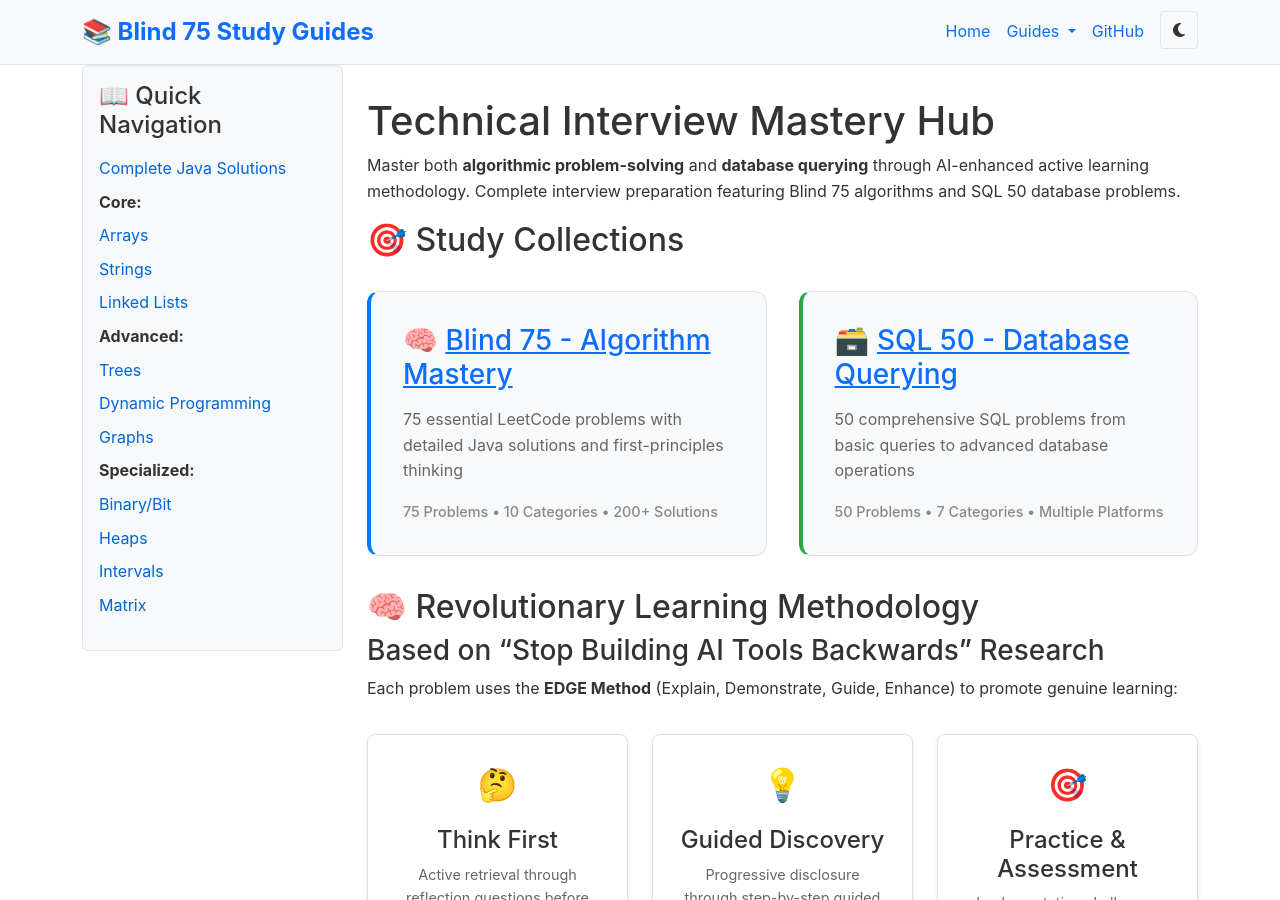
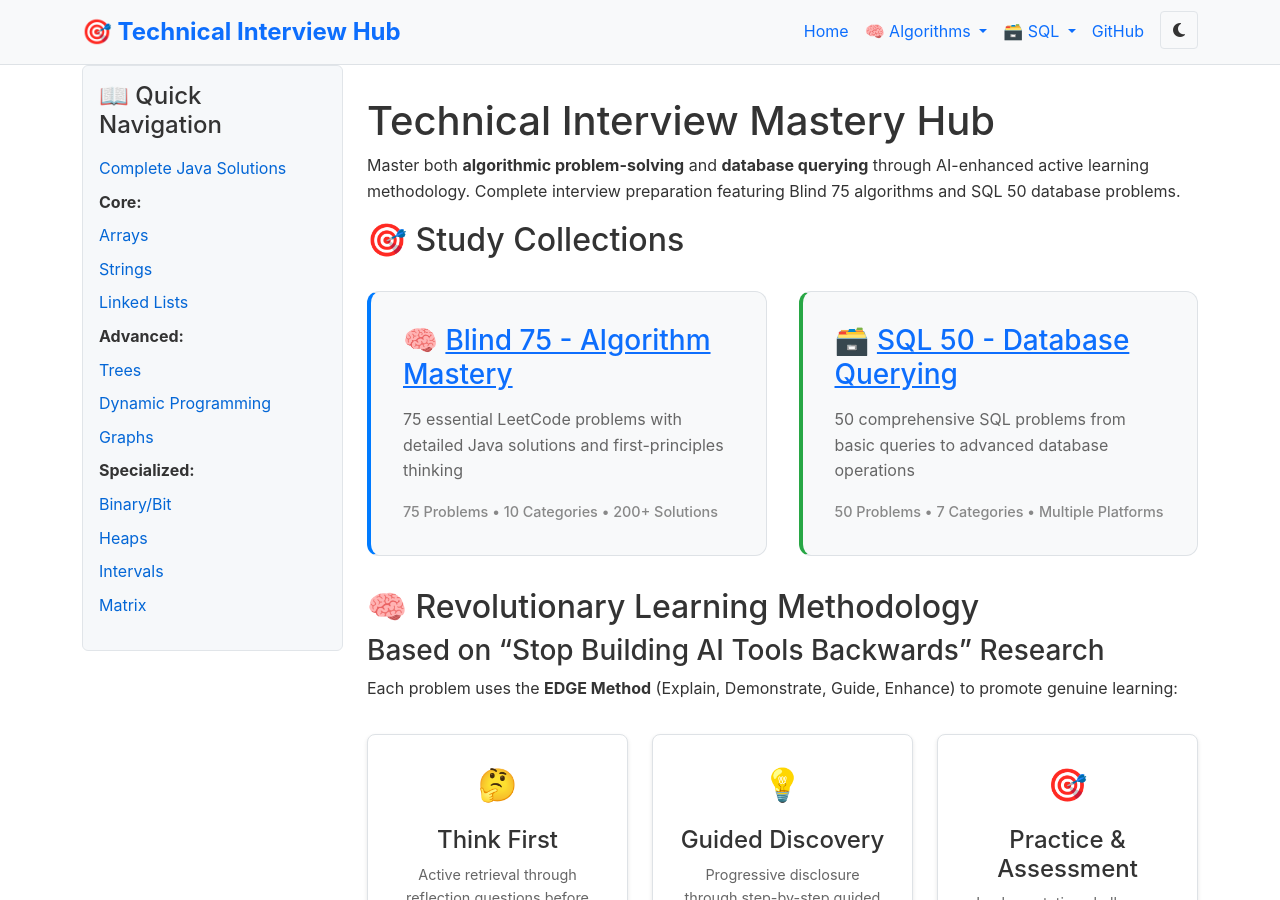
Before and after one commit to zeecares/hack_interview, a Jekyll site: the page built from index.md, in a window 1280 px wide and 900 px high. Built offline with Jekyll 4.4.1, drawn with Linux system fonts in a browser that asks for light colours; nearby versions of some CDN libraries; a style sheet for code colours, icons or effects is not loaded.

Commit message:
Fix navigation: home button now points to main site URL
- Updated navbar brand href to https://zeecares.github.io/hack_interview/
- Reorganized navigation with separate Algorithms and SQL dropdowns
- Added comprehensive SQL 50 navigation structure
- Enhanced navigation UX with better categorization

🤖 Generated with [Claude Code](https://claude.ai/code)

Co-Authored-By: Claude <noreply@anthropic.com>

```diff
--- a/_layouts/default.html
+++ b/_layouts/default.html
@@ -277,18 +277,18 @@
     <!-- Navigation -->
     <nav class="navbar navbar-expand-lg border-bottom">
         <div class="container">
-            <a class="navbar-brand" href="/">📚 Blind 75 Study Guides</a>
+            <a class="navbar-brand" href="https://zeecares.github.io/hack_interview/">🎯 Technical Interview Hub</a>
             <button class="navbar-toggler" type="button" data-bs-toggle="collapse" data-bs-target="#navbarNav">
                 <span class="navbar-toggler-icon"></span>
             </button>
             <div class="collapse navbar-collapse" id="navbarNav">
                 <ul class="navbar-nav ms-auto">
                     <li class="nav-item">
-                        <a class="nav-link" href="/">Home</a>
+                        <a class="nav-link" href="https://zeecares.github.io/hack_interview/">Home</a>
                     </li>
                     <li class="nav-item dropdown">
-                        <a class="nav-link dropdown-toggle" href="#" id="navbarDropdown" role="button" data-bs-toggle="dropdown">
-                            Guides
+                        <a class="nav-link dropdown-toggle" href="#" id="navbarAlgorithms" role="button" data-bs-toggle="dropdown">
+                            🧠 Algorithms
                         </a>
                         <ul class="dropdown-menu">
                             <li><a class="dropdown-item" href="/hack_interview/blind75/complete-blind75-java-study-guide">Complete Java</a></li>
@@ -308,6 +308,27 @@
                             <li><a class="dropdown-item" href="/hack_interview/blind75/heap_study_guide">Heaps</a></li>
                             <li><a class="dropdown-item" href="/hack_interview/blind75/interval_study_guide">Intervals</a></li>
                             <li><a class="dropdown-item" href="/hack_interview/blind75/matrix_study_guide">Matrix</a></li>
+                        </ul>
+                    </li>
+                    <li class="nav-item dropdown">
+                        <a class="nav-link dropdown-toggle" href="#" id="navbarSQL" role="button" data-bs-toggle="dropdown">
+                            🗃️ SQL
+                        </a>
+                        <ul class="dropdown-menu">
+                            <li><a class="dropdown-item" href="/hack_interview/sql50/">SQL 50 Overview</a></li>
+                            <li><hr class="dropdown-divider"></li>
+                            <li><h6 class="dropdown-header">Foundation</h6></li>
+                            <li><a class="dropdown-item" href="/hack_interview/sql50/basic_queries_guide">Basic Queries</a></li>
+                            <li><a class="dropdown-item" href="/hack_interview/sql50/sorting_aggregation_guide">Sorting & Aggregation</a></li>
+                            <li><hr class="dropdown-divider"></li>
+                            <li><h6 class="dropdown-header">Intermediate</h6></li>
+                            <li><a class="dropdown-item" href="/hack_interview/sql50/joins_guide">Joins</a></li>
+                            <li><a class="dropdown-item" href="/hack_interview/sql50/subqueries_guide">Subqueries</a></li>
+                            <li><a class="dropdown-item" href="/hack_interview/sql50/string_date_guide">String & Date Functions</a></li>
+                            <li><hr class="dropdown-divider"></li>
+                            <li><h6 class="dropdown-header">Advanced</h6></li>
+                            <li><a class="dropdown-item" href="/hack_interview/sql50/window_functions_guide">Window Functions</a></li>
+                            <li><a class="dropdown-item" href="/hack_interview/sql50/advanced_sql_guide">Advanced SQL</a></li>
                         </ul>
                     </li>
                     <li class="nav-item">
```
